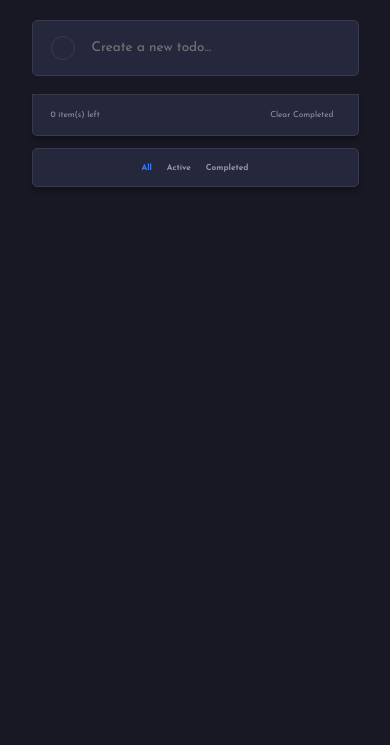
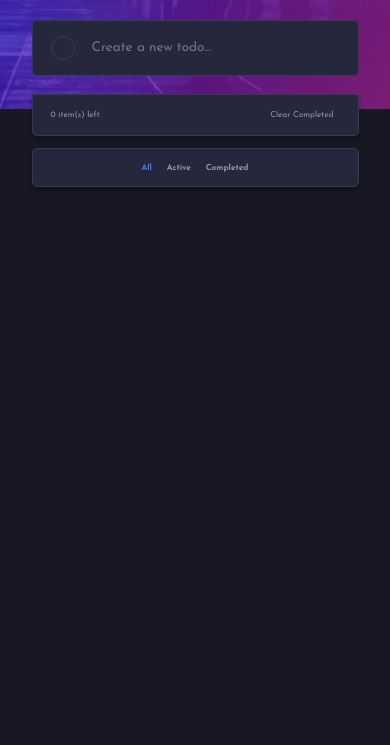
Before and after one commit to Uetar/TODO, a plain HTML site: page index.html in a window 390 px wide. Shown: the part 99-844 px from the top of the page. Drawn offline with Linux system fonts and the light colour scheme; the site is published under a folder, as on GitHub Pages, so addresses that start at the root find nothing.

Commit message:
css changes

```diff
--- a/css/style.css
+++ b/css/style.css
@@ -83,7 +83,7 @@ p.btn:hover {
 .main__container {
   width: 100vw;
   min-height: 100vh;
-  background-image: url("/images/bg-desktop-light.jpg");
+  background-image: url("../images/bg-desktop-light.jpg");
   background-color: #fafafa;
   background-repeat: no-repeat;
   background-size: contain;
@@ -94,7 +94,7 @@ p.btn:hover {
 }
 
 [data-theme="darkTheme"] .main__container {
-  background: url("/images/bg-desktop-dark.jpg");
+  background: url("../images/bg-desktop-dark.jpg");
   background-color: #171823;
   background-repeat: no-repeat;
   background-size: contain;
@@ -346,14 +346,14 @@ footer {
   }
   .main__container {
     padding: 0 15%;
-    background: url("/images/bg-mobile-light.jpg");
+    background: url("../images/bg-mobile-light.jpg");
     background-color: #fafafa;
     background-repeat: no-repeat;
     background-size: contain;
   }
 
   [data-theme="darkTheme"] .main__container {
-    background: url("/images/bg-mobile-dark.jpg");
+    background: url("../images/bg-mobile-dark.jpg");
     background-color: #171823;
     background-repeat: no-repeat;
     background-size: contain;
--- a/script.js
+++ b/script.js
@@ -148,10 +148,10 @@ function addTodoElem(todoText, isNew = true) {
    todoEl.id = "" + todoId;
    todoEl.innerHTML = `
    <button class=" btn todo__check">
-      <img src="/images/icon-check.svg" alt="" class="" />
+      <img src="./images/icon-check.svg" alt="" class="" />
    </button>
    <p>${todoText}</p>
-   <button class="btn todo__delete"><img src="/images/icon-cross.svg" alt=""/></button>
+   <button class="btn todo__delete"><img src="./images/icon-cross.svg" alt=""/></button>
    `;
 
 
```
